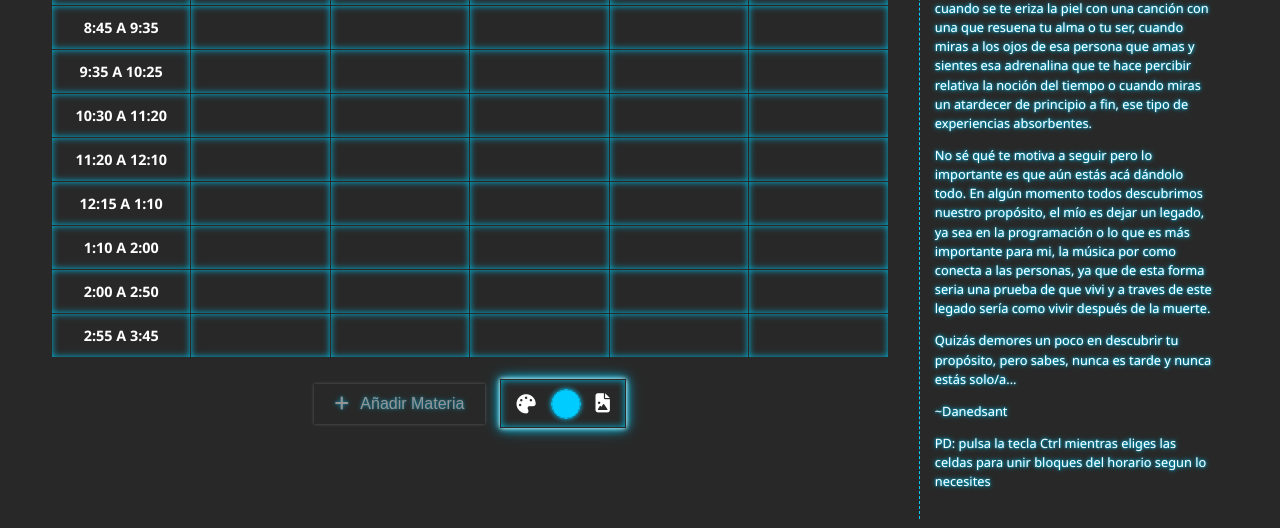
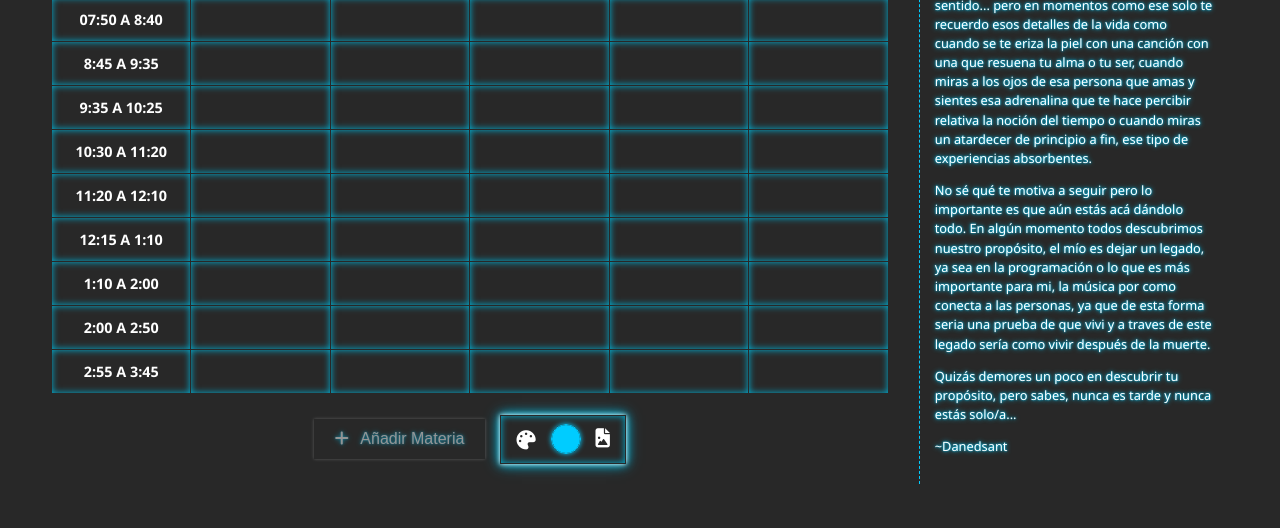
Before and after one commit to danedsant/Horario-Uneg, a plain HTML site: page index.html in a window 1280 px wide. Shown: the part 246-774 px from the top of the page. Drawn offline with nearby package versions, Linux system fonts and the light colour scheme.

Commit message:
Update index.html

```diff
--- a/index.html
+++ b/index.html
@@ -130,9 +130,7 @@
                 <p>
                 ~Danedsant
                 </p>
-                <p>
-                PD: pulsa la tecla Ctrl mientras eliges las celdas para unir bloques del horario segun lo necesites
-                </p>
+
 
             </div> </div> </div> <div id="add-subject-modal" class="modal">
         <div class="modal-content neon-border">
```
